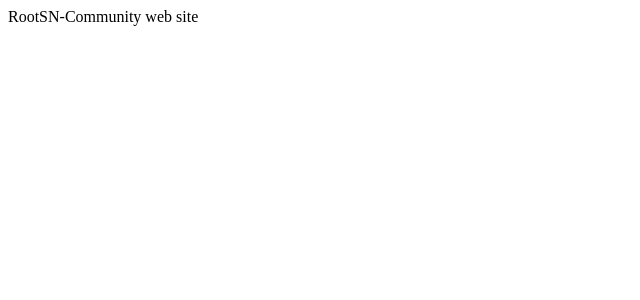
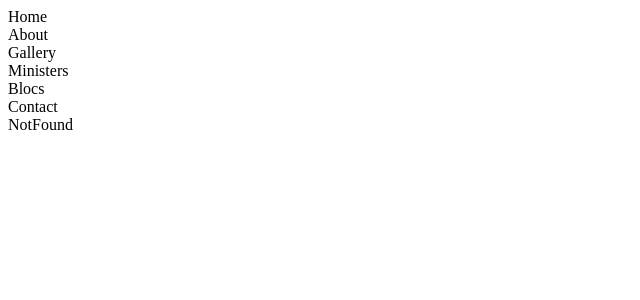
Before and after one commit to RootSN-Comminuty/communityRootsn_webSite_Officiel, a React (Create React App) app: page / in a window 1280 px wide. Shown: the top 300 px of the page, without its empty margins (0-640 px from the left). Built offline with nearby package versions, Linux system fonts and the light colour scheme.

Commit message:
All Pages

```diff
--- a/src/App.jsx
+++ b/src/App.jsx
@@ -1,7 +1,23 @@
+import Home from './pages/home/Home'
+import About from './pages/about/About'
+import Gallery from './pages/gallery/Gallery'
+import Ministers from './pages/ministers/Ministers'
+import Blocs from './pages/blocs/Blocs'
+import Contact from './pages/contact/Contact'
+import NotFound from './pages/notFound/NotFound'
+
 
 const App = () => {
     return (
-        <div>RootSN-Community web site</div>
+        <div>
+            <Home />
+            <About />
+            <Gallery />
+            <Ministers />
+            <Blocs />
+            <Contact />
+            <NotFound />
+        </div>
     )
 }
 
--- a/src/pages/notFound/NotFound.jsx
+++ b/src/pages/notFound/NotFound.jsx
@@ -1,4 +1,4 @@
-import 'notFound.css'
+import './notFound.css'
 
 const NotFound = () => {
     return (
```
